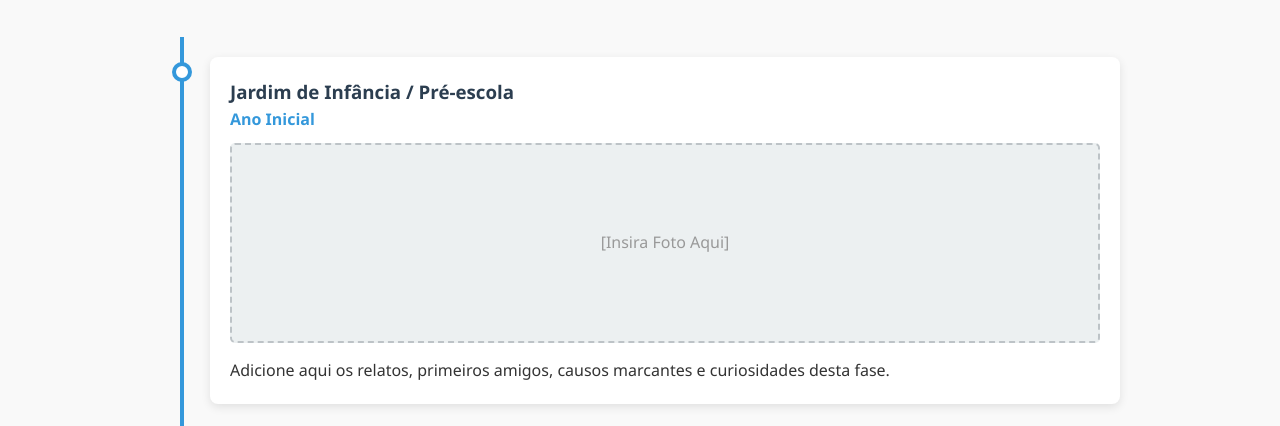
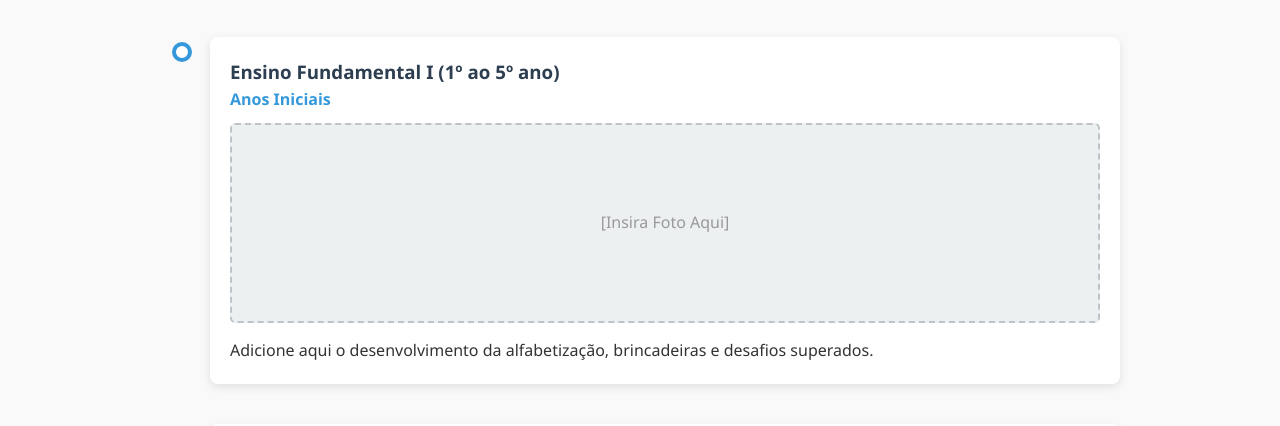
Before and after one commit to ArthurN-RDB/fim, a plain HTML site: page index.html in a window 1280 px wide. Shown: the part 513-939 px from the top of the page. Drawn offline with Linux system fonts and the light colour scheme.

Commit message:
remoção

```diff
--- a/index.html
+++ b/index.html
@@ -27,16 +27,7 @@
             <h2>Memórias Escolares</h2>
             <p class="section-desc">Um resgate cronológico das nossas histórias, desafios e momentos inesquecíveis.</p>
 
-            <div class="timeline">
-                <div class="timeline-item">
-                    <div class="timeline-dot"></div>
-                    <div class="timeline-content">
-                        <h3>Jardim de Infância / Pré-escola</h3>
-                        <p class="date">Ano Inicial</p>
-                        <div class="media-placeholder">[Insira Foto Aqui]</div>
-                        <p>Adicione aqui os relatos, primeiros amigos, causos marcantes e curiosidades desta fase.</p>
-                    </div>
-                </div>
+
 
                 <div class="timeline-item">
                     <div class="timeline-dot"></div>
```
